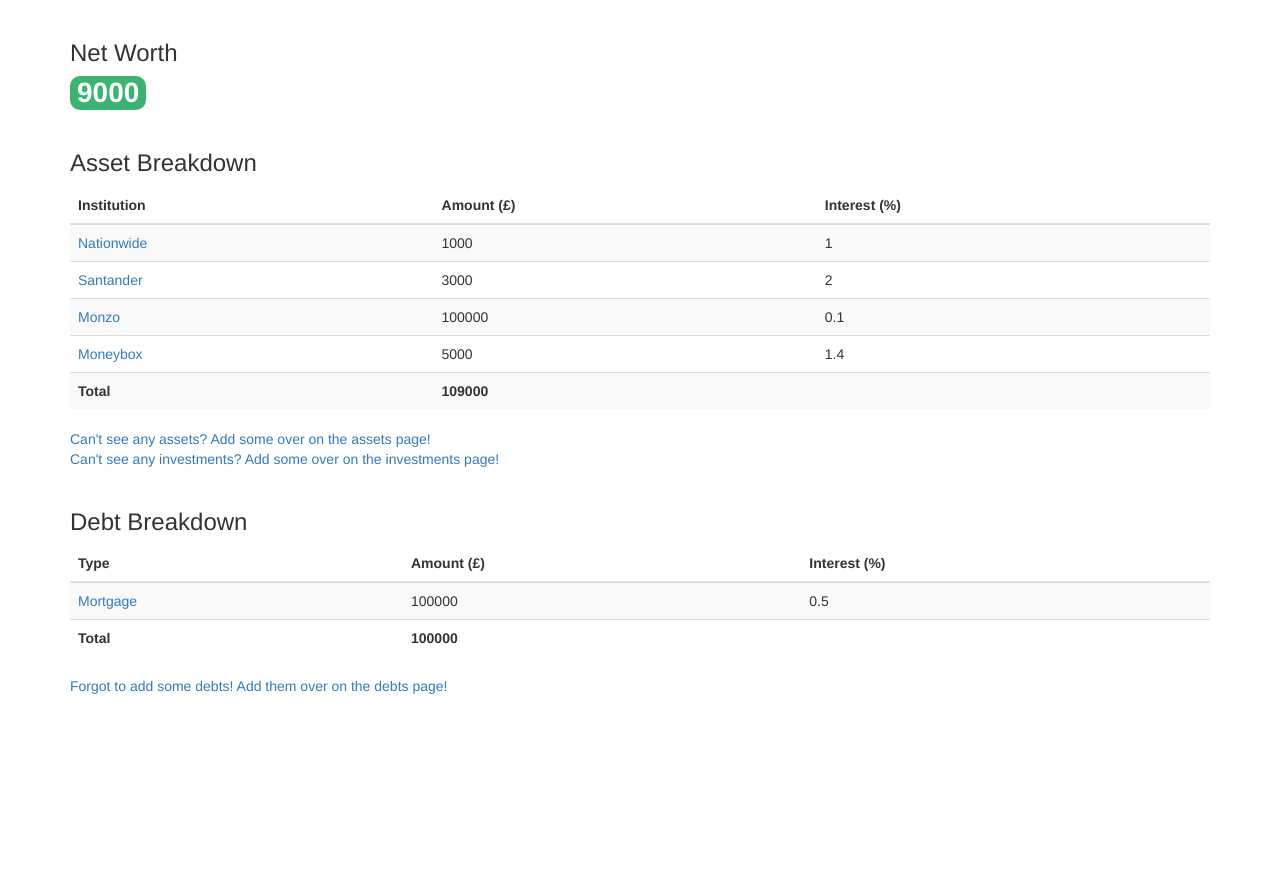
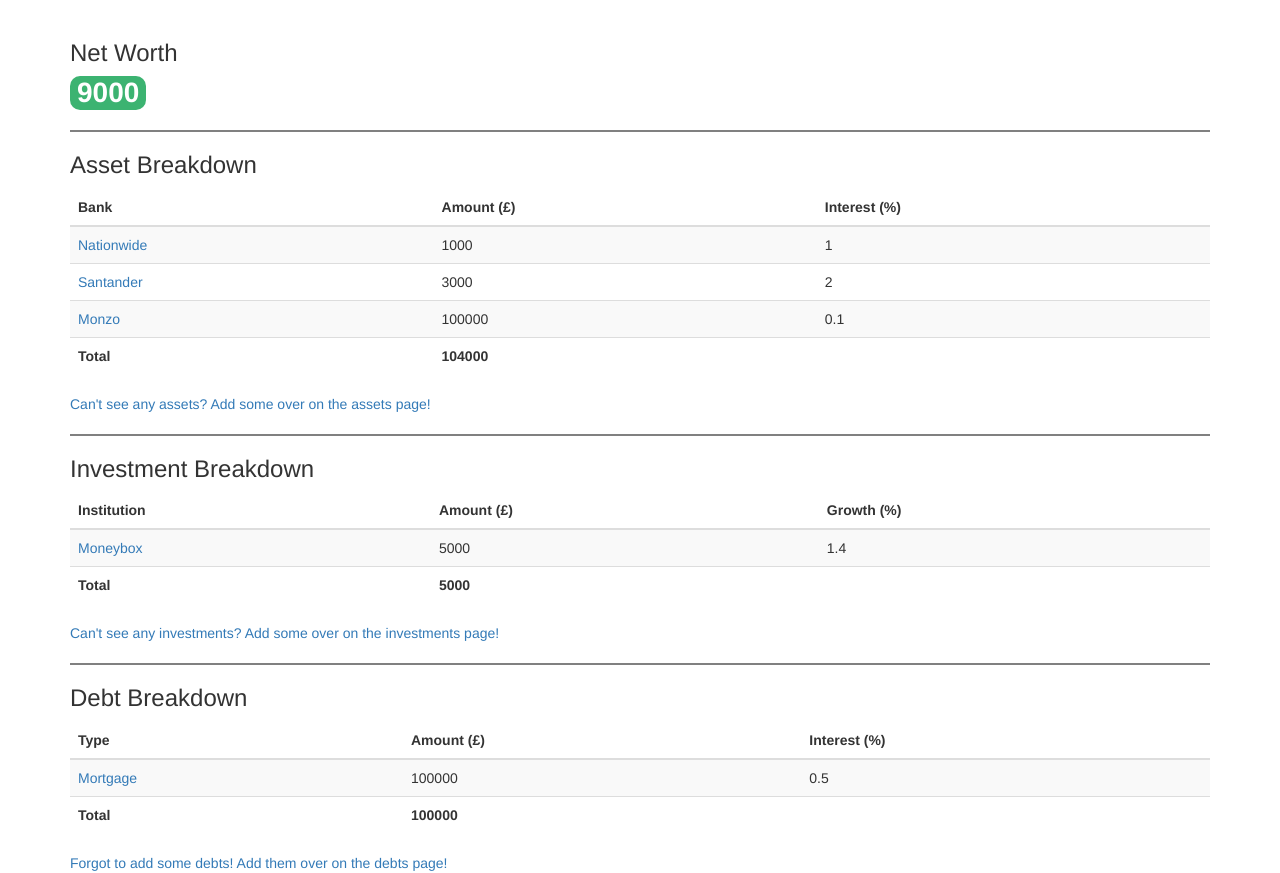
Before and after one commit to jagraj28/PersonalFinance, a Flask app: page /account in a window 1280 px wide. Shown: the part 52-925 px from the top of the page. Before the commit the page ends 746 px from the top, so only its background shows below. Run offline with Flask 2, Linux system fonts and the light colour scheme; data comes from the database, SQL or seed files in the repository; some libraries are stand-ins or nearby versions.

Commit message:
v2.8.2
Added in separate investment breakdown instead of putting it with assets. Hopefully this means the delete function can be coded easier.

```diff
--- a/run.py
+++ b/run.py
@@ -93,14 +93,16 @@
     form_3 = adding_debts.query.all()
 
     result_1 = [r.amount for r in db.session.query(adding_assets).all()]
+    total_assets = sum(result_1)
     result_2 = [r.amount for r in db.session.query(adding_investments).all()]
-    total_assets = sum(result_1) + sum(result_2)
+    total_investments = sum(result_2)
     result_3 = [r.amount for r in db.session.query(adding_debts).all()]
     total_debts = sum(result_3)
+    net_worth = total_assets + total_investments - total_debts
 
-    net_worth = total_assets - total_debts
     return render_template('account.html', title='Account', form_1=form_1, form_2=form_2, form_3=form_3,
-                            total_assets=total_assets, total_debts=total_debts, net_worth=net_worth)
+                            total_assets=total_assets, total_investments=total_investments,
+                            total_debts=total_debts, net_worth=net_worth)
 
 
 @app.route('/edit', methods=['GET', 'POST'])
--- a/templates/account.html
+++ b/templates/account.html
@@ -15,13 +15,12 @@
     {% else %}
         <span class="badge badge-info even-larger-badge">0</span>
     {% endif %}
-    <br>
-    <br>
+    <hr style="height:2px;border-width:0;color:gray;background-color:gray">
     <h3>Asset Breakdown</h3>
         <table class="table table-striped">
             <thead>
             <tr>
-                <th>Institution</th>
+                <th>Bank</th>
                 <th>Amount (£)</th>
                 <th>Interest (%)</th>
             </tr>
@@ -39,6 +38,25 @@
             {% endif %}
             {% endfor %}
 
+            <tr>
+                <th>Total</th>
+                <th>{{ total_assets }}</th>
+                <th></th>
+            </tr>
+            </tbody>
+        </table>
+    <a href="{{ url_for('assets') }}">Can't see any assets? Add some over on the assets page!</a>
+    <hr style="height:2px;border-width:0;color:gray;background-color:gray">
+    <h3>Investment Breakdown</h3>
+    <table class="table table-striped">
+        <thead>
+        <tr>
+            <th>Institution</th>
+            <th>Amount (£)</th>
+            <th>Growth (%)</th>
+        </tr>
+        </thead>
+        <tbody>
         {% for asset in form_2 %}
         {% if asset %}
         <tr>
@@ -52,15 +70,13 @@
         {% endfor %}
         <tr>
             <th>Total</th>
-                <th>{{ total_assets }}</th>
+            <th>{{ total_investments }}</th>
             <th></th>
         </tr>
         </tbody>
     </table>
-    <a href="{{ url_for('assets') }}">Can't see any assets? Add some over on the assets page!</a><br>
     <a href="{{ url_for('investments') }}">Can't see any investments? Add some over on the investments page!</a>
-    <br>
-    <br>
+    <hr style="height:2px;border-width:0;color:gray;background-color:gray">
     <h3>Debt Breakdown</h3>
         <table class="table table-striped">
             <thead>
```
Lines whose indentation alone changed are shown as unchanged.
